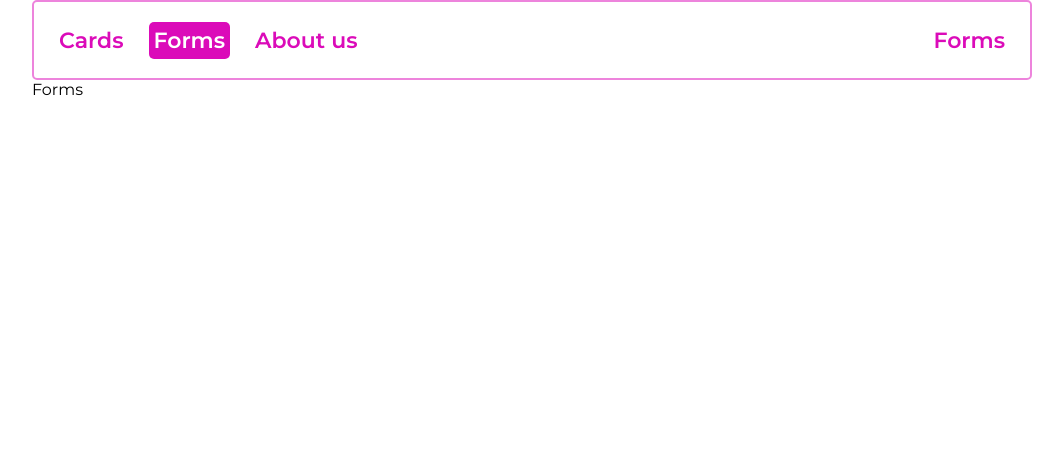
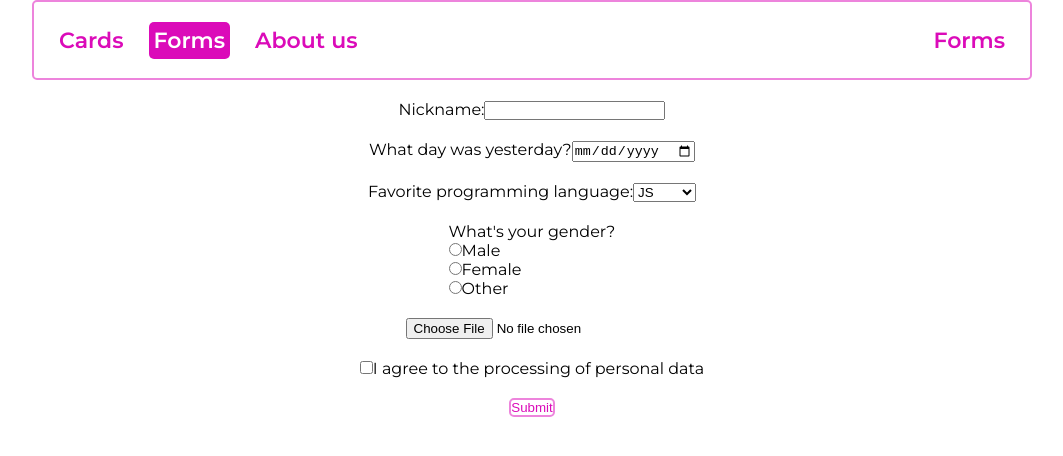
Before and after one commit to c1DeepInside/react-task, a React (Vite) app: page /forms in a window 1280 px wide. Shown: the top 456 px of the page, without its empty margins (108-1171 px from the left). Built offline with nearby package versions, Linux system fonts and the light colour scheme.

Commit message:
feat: add form with inputs

```diff
--- a/src/components/cards/SearchComponent.tsx
+++ b/src/components/cards/SearchComponent.tsx
@@ -32,7 +32,7 @@ export default class SearchComponent extends Component<Props, { search: string }
           onChange={(e: React.ChangeEvent<HTMLInputElement>) => this.changeSearch(e.target?.value)}
           data-testid="search__input"
         />
-        <button className="search__btn">Search</button>
+        <button className="search__btn btn">Search</button>
       </div>
     );
   }
--- a/src/pages/Forms.tsx
+++ b/src/pages/Forms.tsx
@@ -1,8 +1,57 @@
 import React, { Component } from 'react';
+import '../styles/forms.scss';
+
+const genders = ['Male', 'Female', 'Other'];
 
 export class Forms extends Component {
+  submitForm(e: React.MouseEvent<HTMLButtonElement>) {
+    e.preventDefault();
+    console.log('kek');
+  }
+
   render() {
-    return <div>Forms</div>;
+    return (
+      <div className="forms">
+        <form className="form">
+          <div>
+            <label>Nickname:</label>
+            <input type="text" />
+          </div>
+          <div>
+            <label>What day was yesterday?</label>
+            <input type="date" />
+          </div>
+          <div>
+            <label>Favorite programming language:</label>
+            <select>
+              <option value="JS">JS</option>
+              <option value="Pascal">Pascal</option>
+            </select>
+          </div>
+          <div>
+            <label>What&#39;s your gender?</label>
+            <div>
+              {genders.map((gender) => (
+                <div key={gender}>
+                  <input type="radio" name="gender" value={gender} />
+                  <label>{gender}</label>
+                </div>
+              ))}
+            </div>
+          </div>
+          <div>
+            <input type="file" accept=".png, .jpg, .jpeg" />
+          </div>
+          <div>
+            <input type="checkbox" />
+            <label>I agree to the processing of personal data</label>
+          </div>
+          <button className="btn" onClick={this.submitForm}>
+            Submit
+          </button>
+        </form>
+      </div>
+    );
   }
 }
 
--- a/src/styles/App.scss
+++ b/src/styles/App.scss
@@ -1,3 +1,5 @@
+$MAIN_COLOR: #db0bb9;
+
 * {
   margin: 0;
   padding: 0;
@@ -9,3 +11,15 @@
   margin: auto;
   max-width: 1000px;
 }
+
+.btn {
+  cursor: pointer;
+  color: $MAIN_COLOR;
+  border-radius: 5px;
+  border: 2px solid rgba($color: $MAIN_COLOR, $alpha: 0.5);
+  background: transparent;
+
+  &:hover {
+    border: 2px solid rgba($color: $MAIN_COLOR, $alpha: 1);
+  }
+}
--- /dev/null
+++ b/src/styles/forms.scss
@@ -0,0 +1,7 @@
+.form {
+  padding: 20px;
+  display: flex;
+  flex-direction: column;
+  gap: 20px;
+  align-items: center;
+}
--- a/src/styles/search.scss
+++ b/src/styles/search.scss
@@ -24,16 +24,7 @@ $MAIN_COLOR: #db0bb9;
 }
 
 .search__btn {
-  cursor: pointer;
   flex-grow: 1;
   height: 100%;
   font-size: 22px;
-  color: $MAIN_COLOR;
-  border-radius: 5px;
-  border: 2px solid rgba($color: $MAIN_COLOR, $alpha: 0.5);
-  background: transparent;
-
-  &:hover {
-    border: 2px solid rgba($color: $MAIN_COLOR, $alpha: 1);
-  }
 }
```
